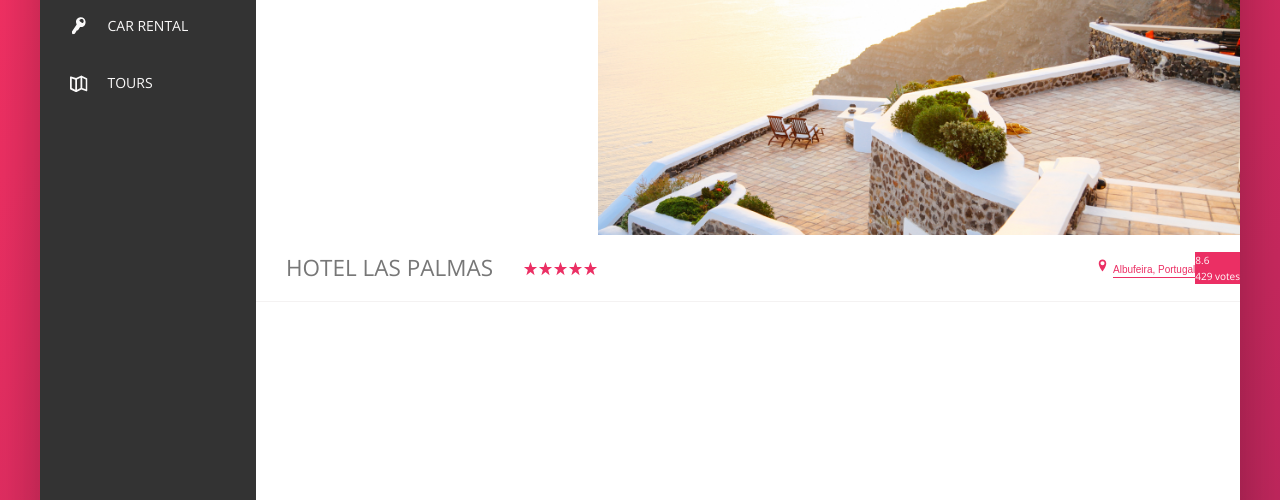
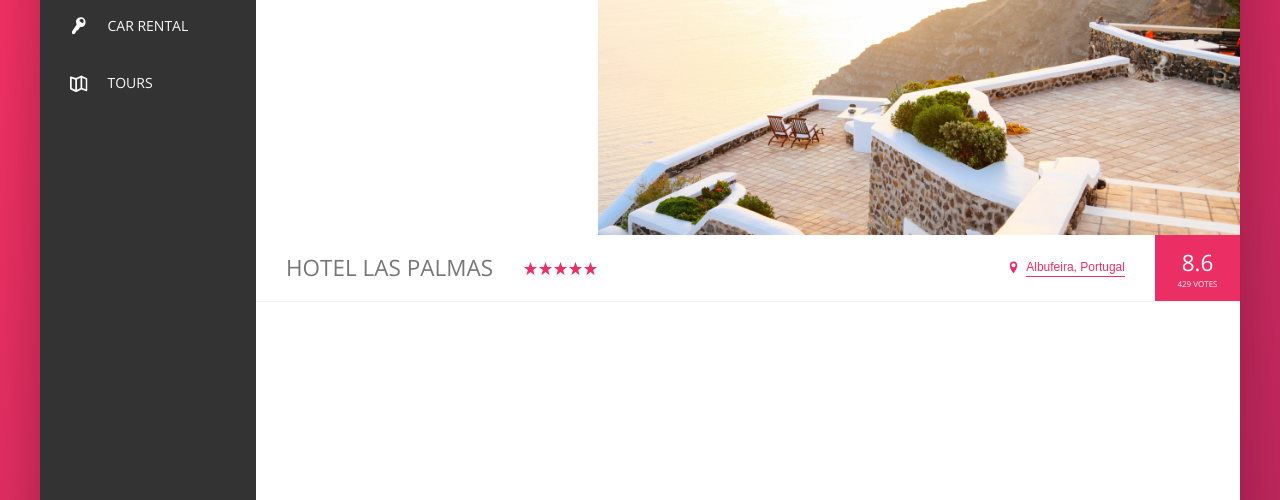
Before and after one commit to aniekan7132/TRILLO-2, a website: page index.html in a window 1280 px wide. Shown: the part 300-800 px from the top of the page. Drawn offline with nearby package versions, Linux system fonts and the light colour scheme.

Commit message:
completed the codes for the part-2 of the hotel-overview section

```diff
--- a/sass/_components.scss
+++ b/sass/_components.scss
@@ -226,15 +226,34 @@ align-items: center;
   width: 1.5rem;
   fill: var(--color-primary);
  }
- &__location {}
- &__rating {}
+ &__location {
+  font-size: 1.2rem;
+  display: flex;
+  vertical-align: center;
+ }
+ &__icon-location {
+  margin-right: .5rem;
+ }
+ &__rating {
+  background-color: var(--color-primary);
+  color: #fff;
+  margin-left: 3rem;
+  padding: 0 2.25rem;
+  align-self: stretch;
+
+  display: flex;
+  flex-direction: column;
+  align-items: center;
+  justify-content: center;
+ }
  &__rating-count {
-  color: #fff;
-  background-color: var(--color-primary)
+  font-size: .8rem;
+  text-transform: uppercase;
  }
  &__rating-average {
-  color: #fff;
-  background-color: var(--color-primary);
+  font-size: 2.25rem;
+  font-weight: 300;
+  margin-bottom: -3px;
  }
 
 }
@@ -251,4 +270,29 @@ align-items: center;
  cursor: pointer;
  transition: all .2s;
 
+ &:hover {
+  color: var(--color-grey-dark-1);
+ }
+
+ &:focus {
+  outline: none;
+  animation: 1s pulsate infinite;
+ }
+
+ @keyframes pulsate {
+ 0% {
+  transform: scale(1);
+  box-shadow: none;
+ }
+
+ 50% {
+  transform: scale(1.05);
+  box-shadow: 0 1rem 4rem rgba(0,0,0,.25);
+ }
+
+ 100% {
+  transform: scale(1);
+  box-shadow: none;
+ }
+ }
 }
```
Also changed, not shown: css/style.css.
